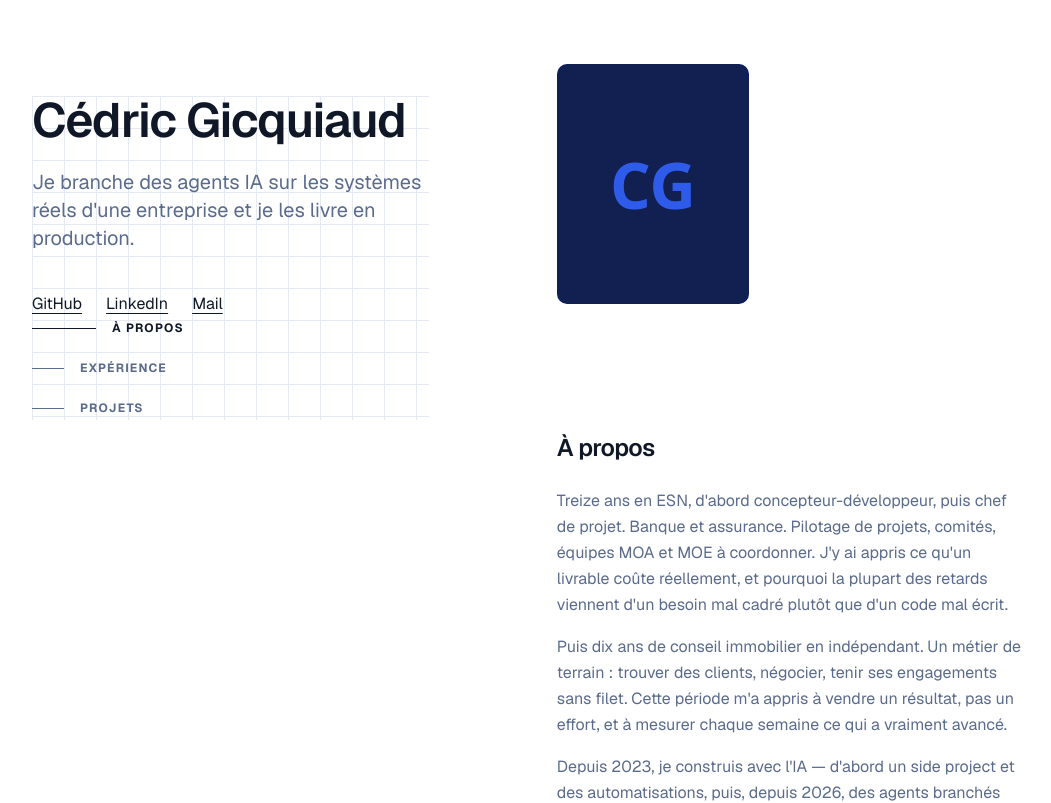
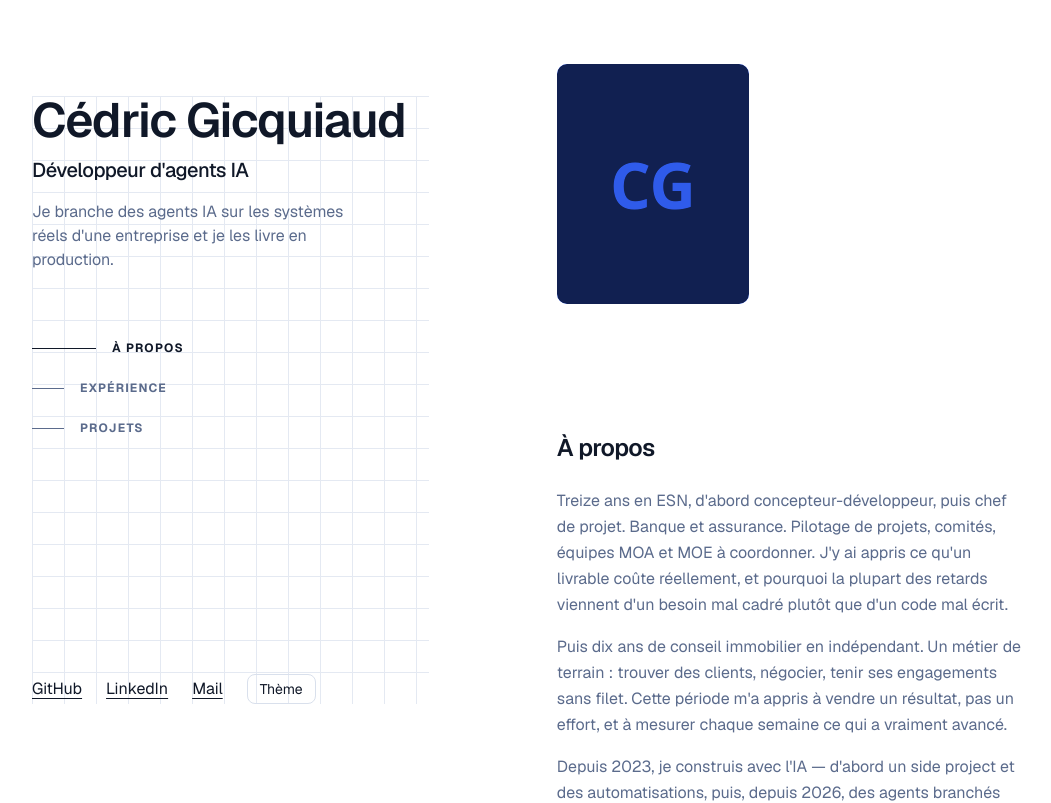
Before and after one commit to cedricgicquiaud/cedricgicquiaud.github.io, a Next.js app: page / in a window 1280 px wide. Shown: the top 803 px of the page, without its empty margins (80-1131 px from the left). Built offline with nearby package versions, Linux system fonts and the light colour scheme.

Commit message:
feat: short title, social links and theme button at the bottom of the intro (GREEN)

```diff
--- a/components/intro.tsx
+++ b/components/intro.tsx
@@ -1,5 +1,6 @@
 import site from "../content/site.json";
 import { Nav } from "./nav";
+import { ThemeToggle } from "./theme-toggle";
 
 const links = [
   { label: "GitHub", href: site.links.github },
@@ -7,16 +8,24 @@ const links = [
   { label: "Mail", href: `mailto:${site.email}` },
 ];
 
+// Titre court sous le nom (texte à confirmer : décision produit ouverte).
+const SHORT_TITLE = "Développeur d'agents IA";
+
 export function Intro() {
   return (
-    <section
-      id="intro"
-      className="bg-grid flex flex-col justify-center"
-    >
-      <div className="mx-auto w-full max-w-3xl">
+    <section id="intro" className="bg-grid flex flex-1 flex-col justify-between gap-12">
+      <div>
         <h1 className="text-4xl font-semibold tracking-tight sm:text-5xl">{site.name}</h1>
-        <p className="mt-6 max-w-2xl text-lg text-muted-foreground sm:text-xl">{site.title}</p>
-        <ul className="mt-10 flex flex-wrap gap-6">
+        <h2 className="mt-3 text-lg font-medium tracking-tight sm:text-xl">{SHORT_TITLE}</h2>
+        <p className="mt-4 max-w-xs text-muted-foreground">{site.title}</p>
+        <div className="mt-16 hidden lg:block">
+          <Nav />
+        </div>
+      </div>
+      {/* Bas de colonne : liens sociaux (toujours visibles) et bouton de thème (desktop ;
+          en mobile, le layout affiche un bouton fixe). */}
+      <div className="flex flex-wrap items-center gap-6">
+        <ul className="flex flex-wrap gap-6">
           {links.map(({ label, href }) => (
             <li key={label}>
               <a
@@ -29,7 +38,7 @@ export function Intro() {
           ))}
         </ul>
         <div className="hidden lg:block">
-          <Nav />
+          <ThemeToggle />
         </div>
       </div>
     </section>
```
